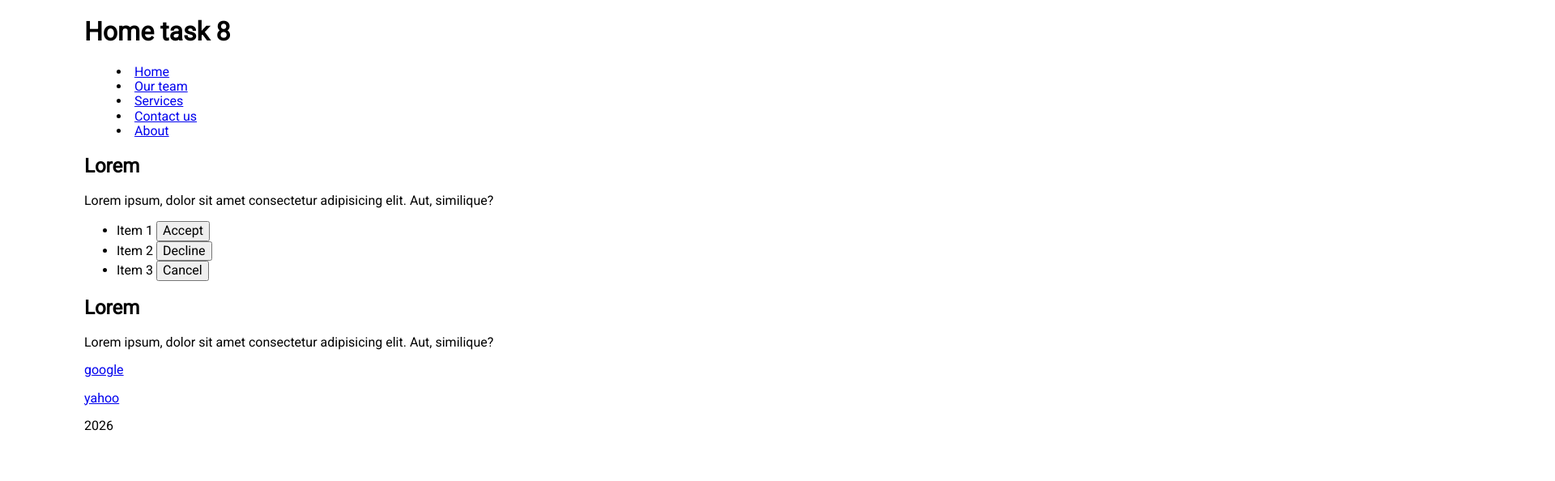
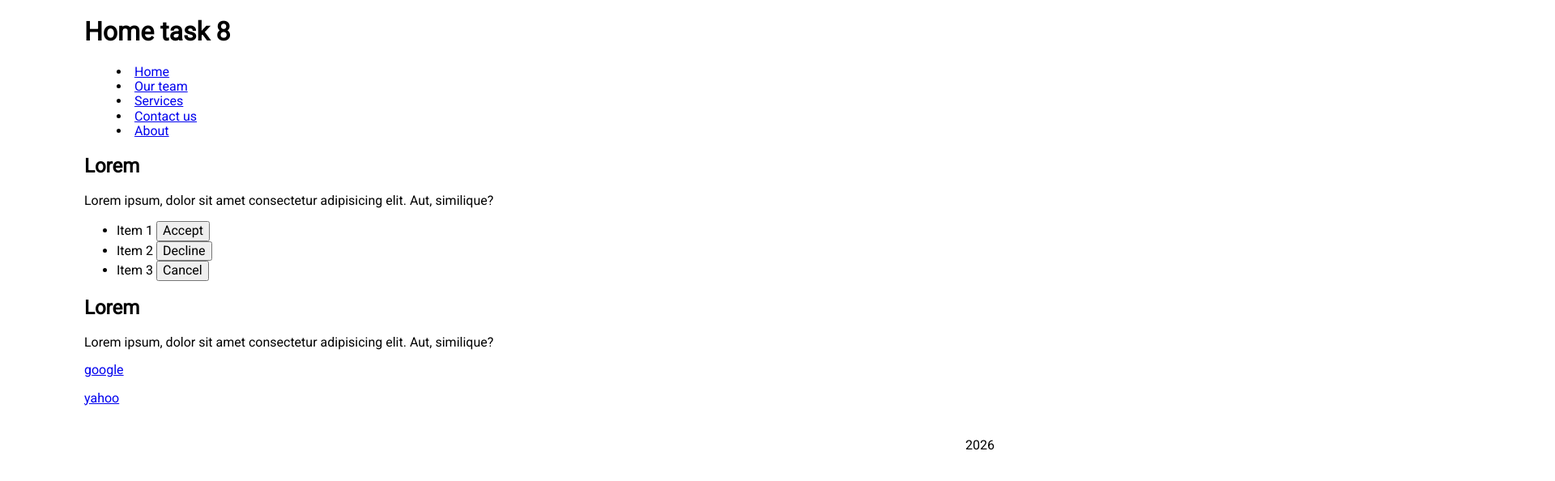
Before and after one commit to kvolchkov/full-stack-course, a plain HTML site: page index.html in a window 1280 px wide. Shown: the top 594 px of the page at 81% size, 1920 px wide, since content can reach past the window. Drawn offline with Linux system fonts and the light colour scheme.

Commit message:
style: added footer style

```diff
--- a/style/style.css
+++ b/style/style.css
@@ -50,3 +50,8 @@ body {
   top: 5px;
   right: 10px;
 }
+
+.footer {
+  margin-top: 40px;
+  margin-left: 90%;
+}
```
